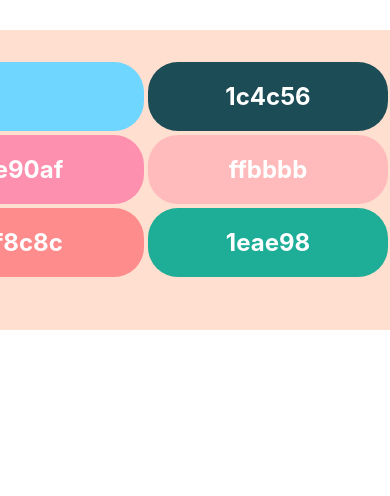
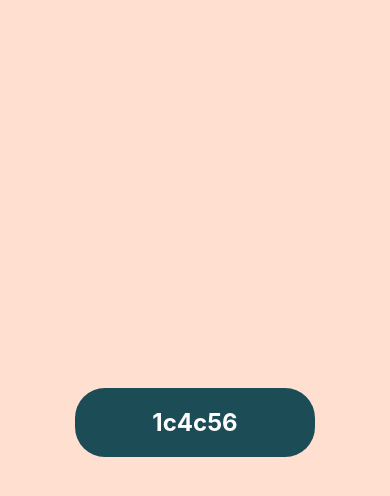
Before and after one commit to liebespaar93/react_native_r3f, a React Native app: screen / in a window 390 px wide. Shown: the top 496 px of the page. Built offline with nearby package versions, Linux system fonts and the light colour scheme.

Commit message:
add Dimension

```diff
--- a/App.js
+++ b/App.js
@@ -1,37 +1,40 @@
-import { Button, Modal, ScrollView, StyleSheet, Text, View } from 'react-native';
-import ModalTutorial from './components/tutorial/ModalTutorial';
-import StatusBarTutorial from './components/tutorial/StatusBarTutorial';
-import ActivityIndicatorTutorial from './components/tutorial/ActivityIndicatorTutorial';
-import AlertTutoriai from './components/tutorial/AlertTutoriai';
-import CustomComponentsTutorial from './components/tutorial/CustomComponentsTutorial';
-import StyleSheetTutorial from './components/tutorial/StyleSheetTutorial';
+import { Button, Dimensions, Modal, ScrollView, StyleSheet, Text, View, useWindowDimensions } from 'react-native';
 import BoxStyle from './components/BoxStyle';
+import { useEffect, useState } from 'react';
 
 export default function App() {
+  const dimensions = useWindowDimensions();
 
+  const windowWidth = dimensions.width;
+  const windowHeight = dimensions.height;
   return (
     <View style={styles.container}>
-        <BoxStyle style={{ backgroundColor: "#1c4c56", alignSelf: "flex-start" }}>1c4c56</BoxStyle>
-        <BoxStyle style={{ backgroundColor: "#ffbbbb", alignSelf: "stretch" }}>ffbbbb</BoxStyle>
-        <BoxStyle style={{ backgroundColor: "#1eae98", alignSelf: "auto" }}>1eae98</BoxStyle>
-        <BoxStyle style={{ backgroundColor: "#6fd6ff", alignSelf: "stretch", alignItems: "flex-start" }}>6fd6ff</BoxStyle>
-        <BoxStyle style={{ backgroundColor: "#fe90af" }}>fe90af</BoxStyle>
-        <BoxStyle style={{ backgroundColor: "#ff8c8c" }}>ff8c8c</BoxStyle>
-        <BoxStyle style={{ backgroundColor: "#a890fe" }}>a890fe</BoxStyle>
-        <BoxStyle style={{ backgroundColor: "#ffffcf" }}>ffffcf</BoxStyle>
-        <BoxStyle style={{ backgroundColor: "#fca5f1" }}>fca5f1</BoxStyle>
+      <View>
+        <BoxStyle style={[styles.box, {
+          width: windowWidth > 500 ? '50' : '20',
+          height: windowHeight > 500 ? '50' : '20',
+        }]}>
+          <Text style={{ fontSize: windowWidth > 500 ? 50 : 24, }}>1c4c56</Text></BoxStyle>
+      </View>
     </View>
   );
 }
 
+
 const styles = StyleSheet.create({
   container: {
-    // flex: 1,
-    flexWrap: "wrap-reverse",
-    height: 300,
-    alignItems: "flex-end",
-    marginTop: 30,
-    paddingTop: 30,
+    flex: 1,
+    alignItems: "center",
+    justifyContent: "center",
     backgroundColor: '#ffdfcf'
   },
+  box: {
+    // width: windowWidth > 500 ? '50' : '20',
+    // height: windowHeight > 500 ? '50' : '20',
+    backgroundColor: "#1c4c56",
+    alignSelf: "flex-start"
+  },
+  text: {
+    // fontSize: windowWidth > 500 ? 50 : 24,
+  }
 });
--- a/app.json
+++ b/app.json
@@ -3,7 +3,7 @@
     "name": "react_native_r3f",
     "slug": "react_native_r3f",
     "version": "1.0.0",
-    "orientation": "portrait",
+    "orientation": "default",
     "icon": "./assets/icon.png",
     "userInterfaceStyle": "light",
     "splash": {
```
Also changed, not shown: 1 other file (tests, documents, lock files or other folders).
